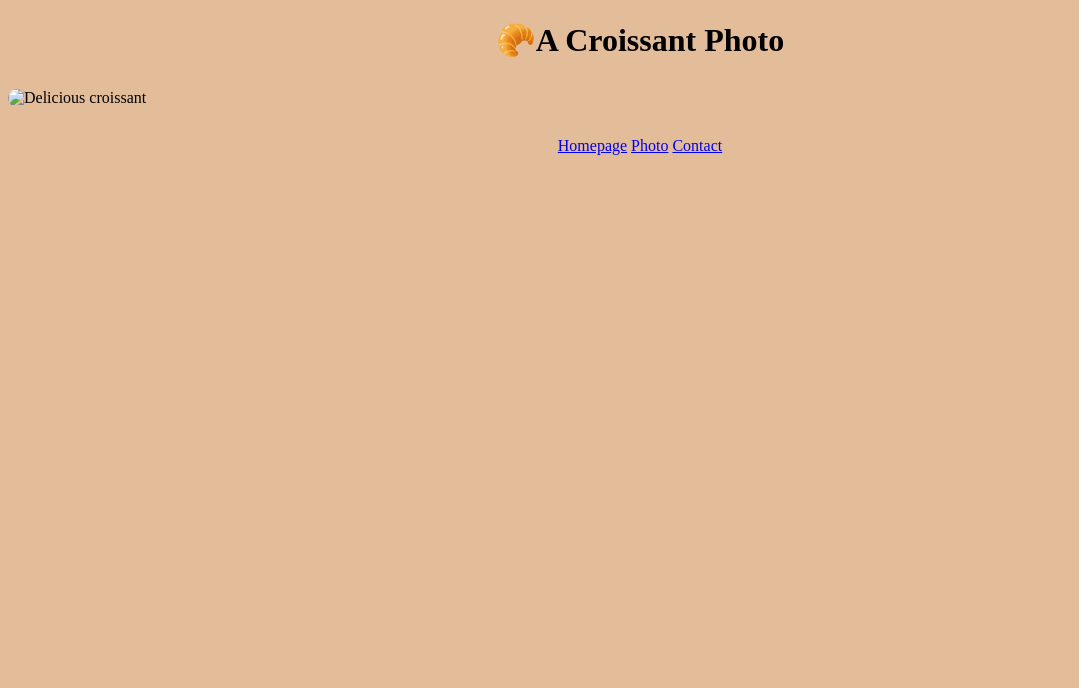
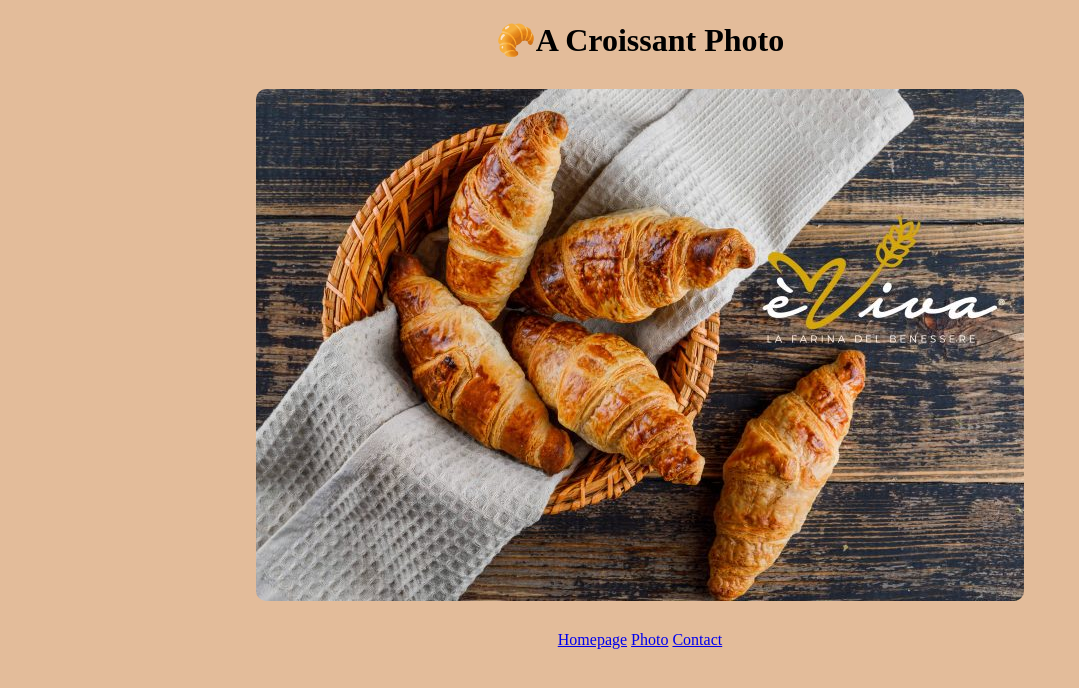
Before and after one commit to NickyMasondo/Croissant, a plain HTML site: page photo.html in a window 1280 px wide. Shown: the whole page, without its empty margins (0-1079 px from the left). Drawn offline with Linux system fonts and the light colour scheme.

Commit message:
Update photo.html
removed wrong spelling

```diff
--- a/photo.html
+++ b/photo.html
@@ -14,7 +14,7 @@
   <body>
     <h1>🥐A Croissant Photo</h1>
     <img
-      src="C/image/Croissant.jpeg"
+      src="/image/Croissant.jpeg"
       alt="Delicious croissant"
       class="croissant-photo"
     />
```
